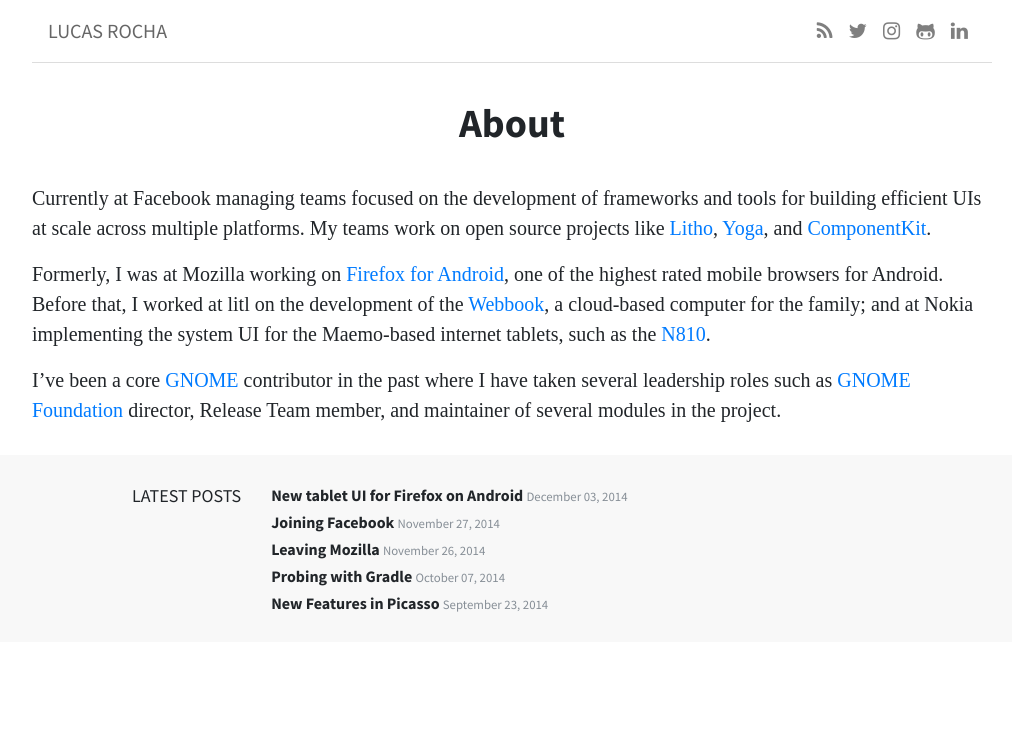
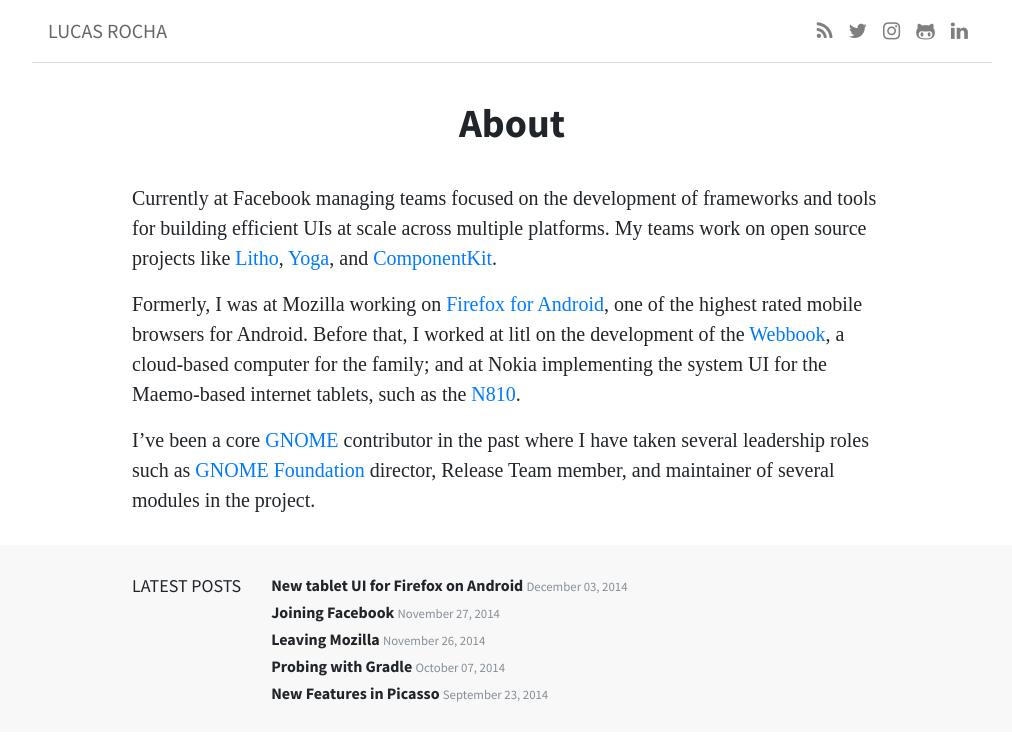
Before and after one commit to lucasr/lucasr.github.io, a Jekyll site: the page built from about.md, in a window 1280 px wide. Shown: the top 741 px of the page, without its empty margins (128-1140 px from the left). Built offline with Jekyll 4.4.1, drawn with Linux system fonts in a browser that asks for light colours; some web fonts are replaced; comment, search, counter and statistics services are not loaded.

Commit message:
Fix css class in page layout.

```diff
--- a/_layouts/page.html
+++ b/_layouts/page.html
@@ -12,7 +12,7 @@
 
         </header> <!-- .entry-header -->
 
-        <div class="entry-content">
+        <div class="responsive-content">
           {{ content }}
         </div> <!-- .entry-content -->
 
```
